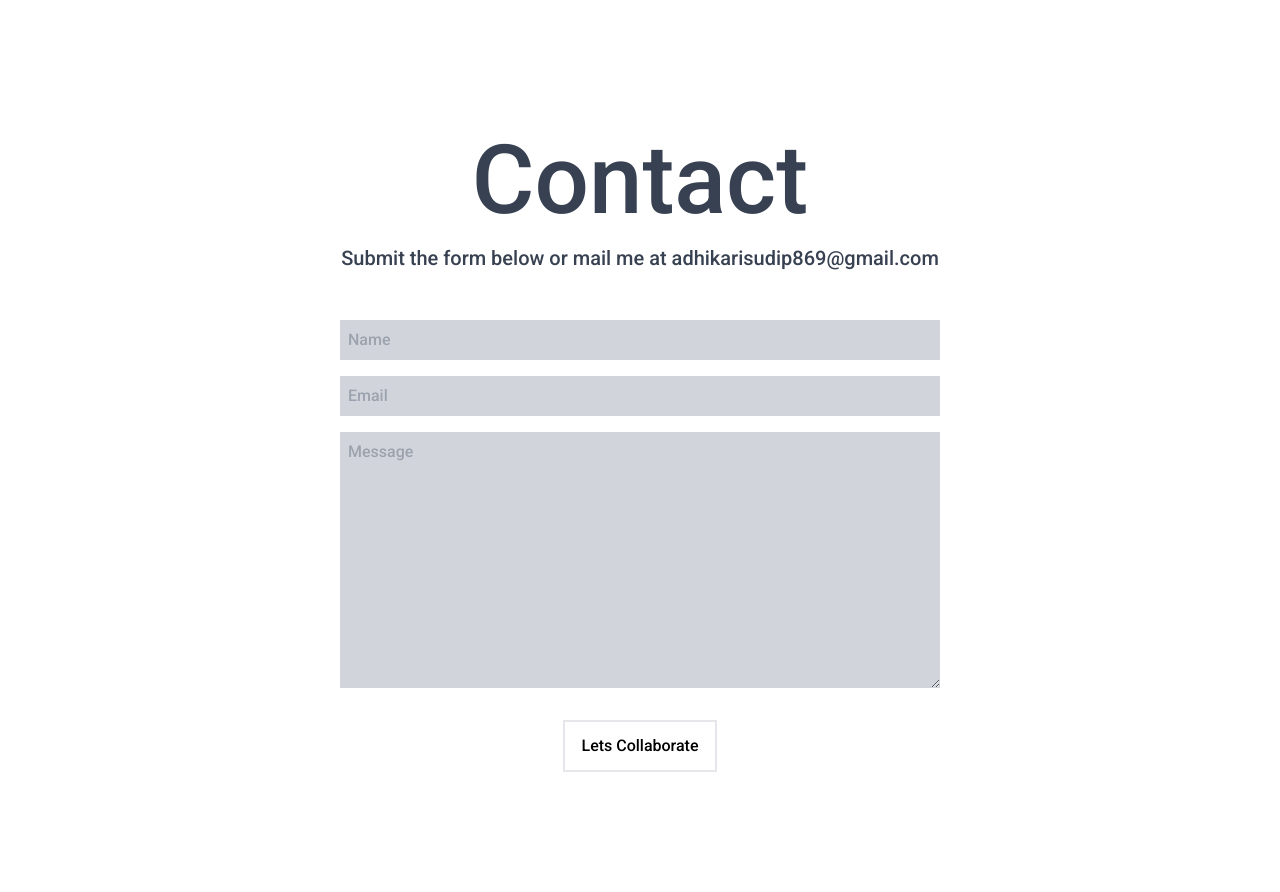
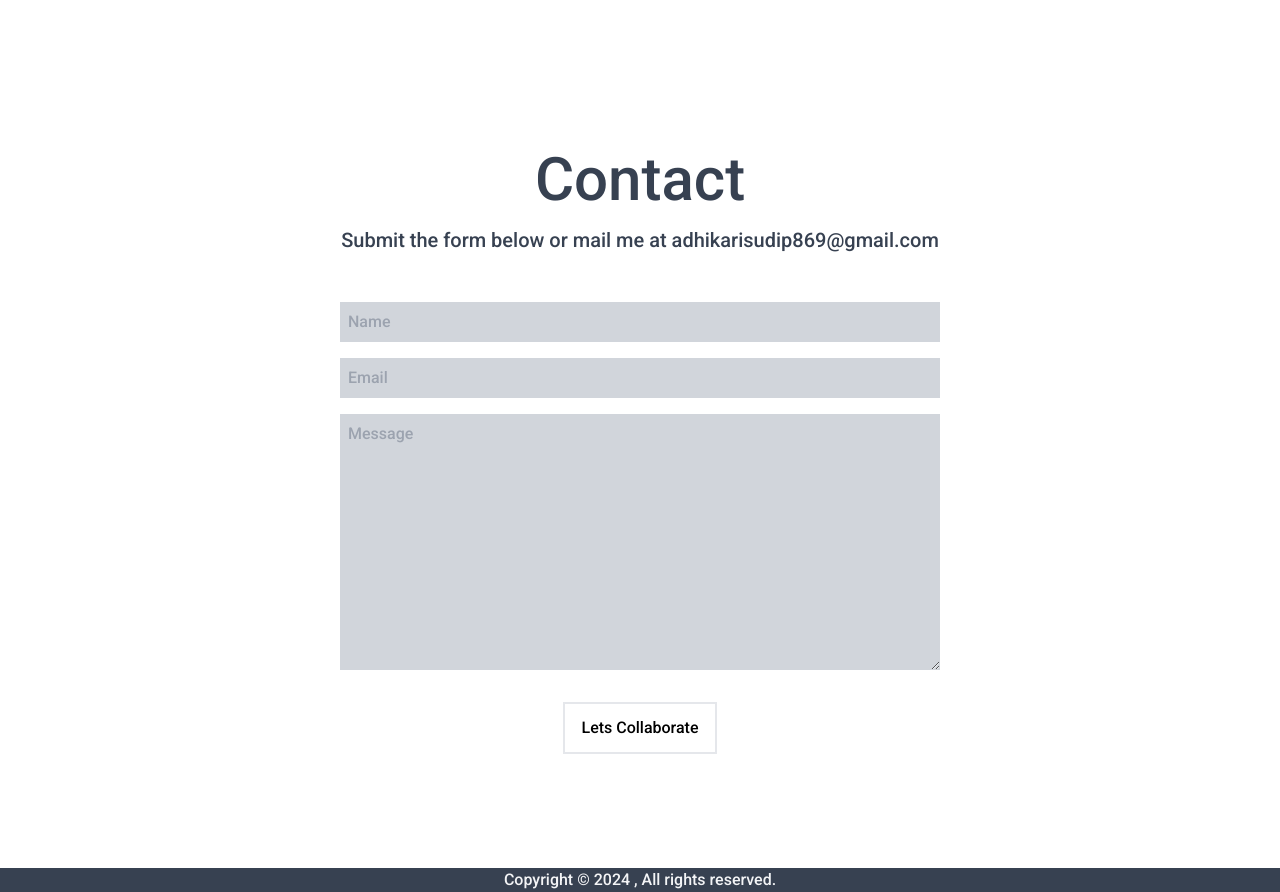
Before and after one commit to sudipadk10/Portfolio, a website: page src/html/index.html in a window 1280 px wide. Shown: the part 2160-3052 px from the top of the page. Before the commit the page ends 3028 px from the top, so only its background shows below. Drawn offline with Linux system fonts and the light colour scheme.

Commit message:
footer added

```diff
--- a/src/html/index.html
+++ b/src/html/index.html
@@ -222,7 +222,7 @@
         class="flex flex-col max-w-[600px] w-full"
       >
         <div class="pb-8">
-          <h1 class=" text-gray-700 less:text-5xl tablet:text-8xl text-center">Contact</h1>
+          <h1 class=" text-gray-700 less:text-5xl tablet:text-6xl text-center">Contact</h1>
           <p class="text-gray-700 py-4 text-center less:text-lg tablet:text-xl ">
             Submit the form below or mail me at adhikarisudip869@gmail.com
           </p>
@@ -253,7 +253,16 @@
         </button>
       </form>
     </div>
+
   </main>
+  <footer class="bg-gray-700 text-gray-100">
+    <div class="flex justify-center items-center">
+      <p class="text-gray-100 text-center">
+        Copyright © 2024 , All rights reserved.
+      </p>
+    </div>
+  </footer>
+
 
   <script src="../js/script.js"></script>
 </body>
```
Also changed, not shown: src/output.css.
